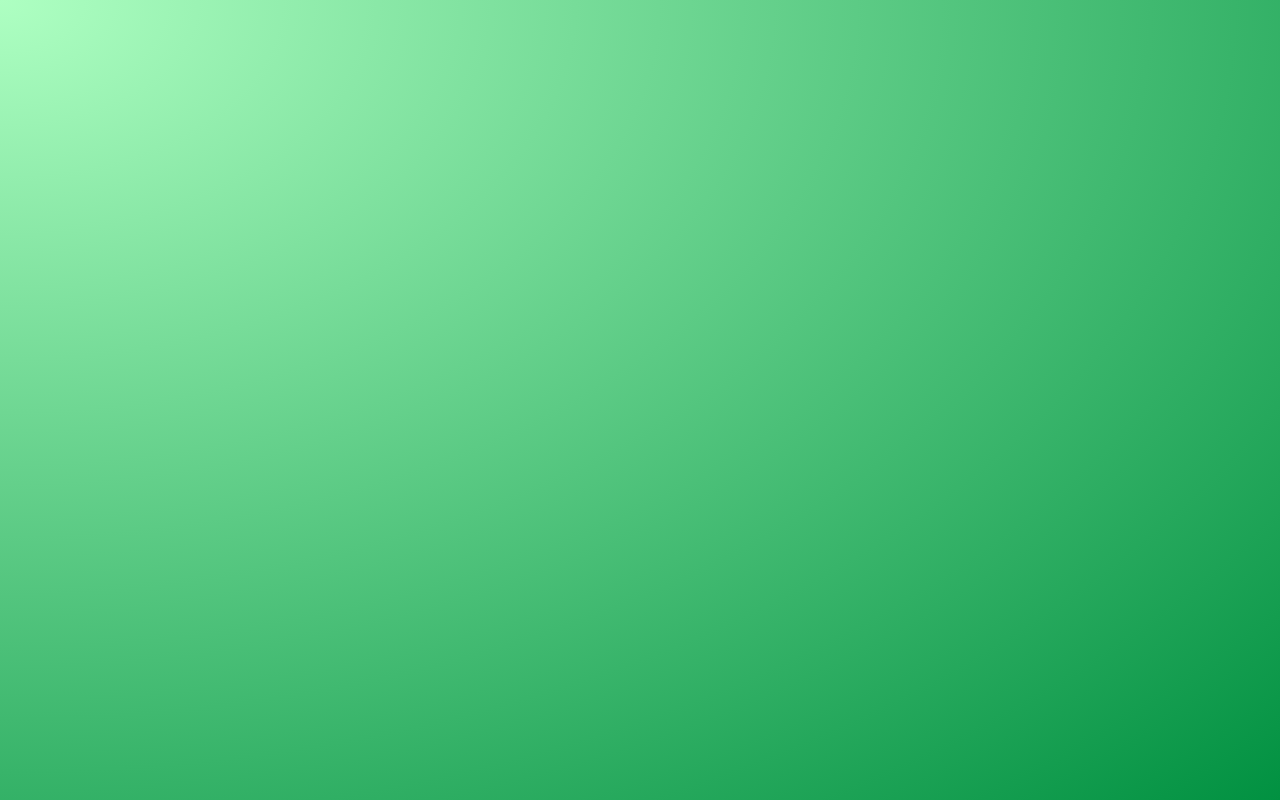
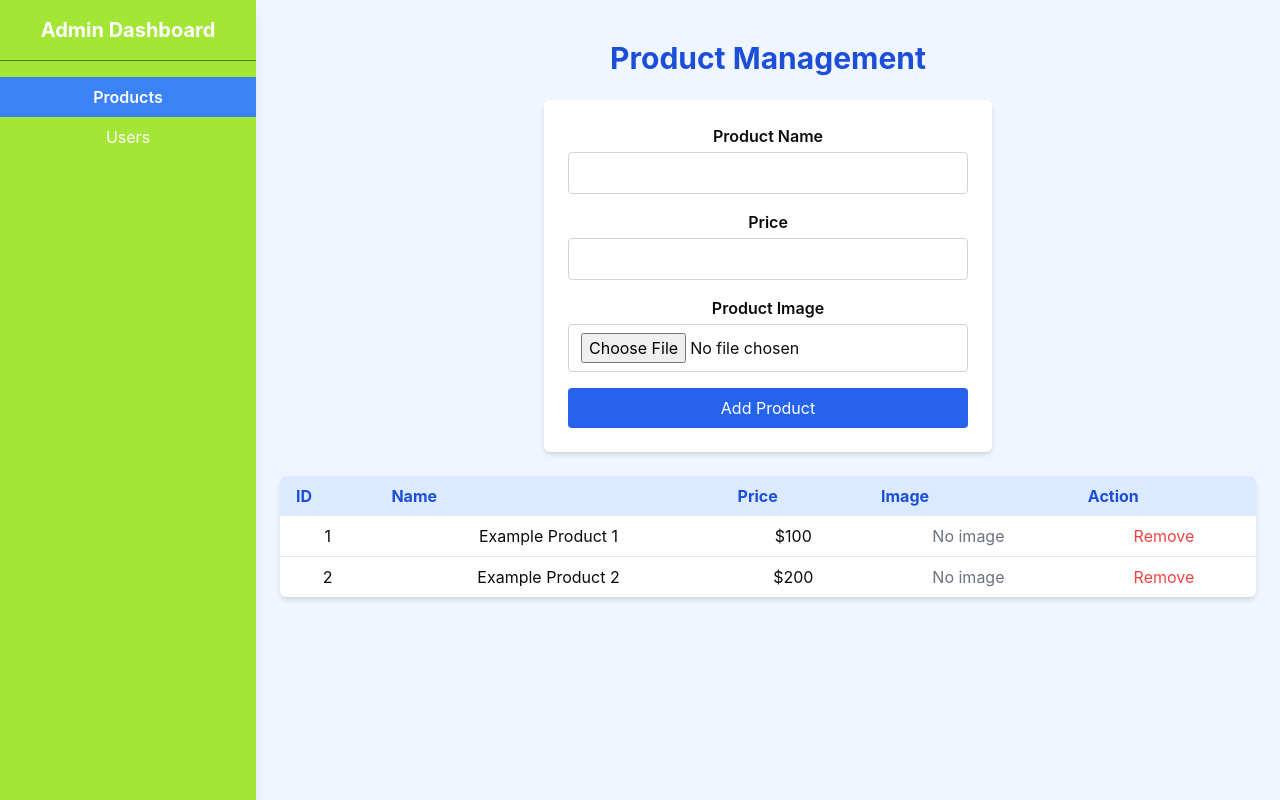
Before and after one commit to nurhadfina/myproject, a React (Create React App) app: page /admin/products in a window 1280 px wide. Before the commit this address had no page. Built offline with nearby package versions, Linux system fonts and the light colour scheme.

Commit message:
admin dashboard

```diff
--- a/src/App.jsx
+++ b/src/App.jsx
@@ -1,19 +1,22 @@
-import { BrowserRouter as Router, Routes, Route } from "react-router-dom";
-import Home from "./pages/customer/Home";
-import Shop from "./pages/customer/Shop";
-import ProductDetail from "./pages/customer/ProductDetail";
-import Cart from "./pages/customer/Cart";
-import Checkout from "./pages/customer/Checkout";
+// src/App.jsx
+import React from 'react';
+import { BrowserRouter as Router, Routes, Route } from 'react-router-dom';
+import Home from './pages/customer/Home';
+import Shop from './pages/customer/Shop';
+import Cart from './pages/customer/Cart';
+import AdminDashboard from './pages/admin/AdminDashboard';  // new import
 
 function App() {
   return (
     <Router>
       <Routes>
+        {/* Customer side routes */}
         <Route path="/" element={<Home />} />
         <Route path="/shop" element={<Shop />} />
-        <Route path="/product/:id" element={<ProductDetail />} />
         <Route path="/cart" element={<Cart />} />
-        <Route path="/checkout" element={<Checkout />} />
+
+        {/* Admin side route */}
+        <Route path="/admin/*" element={<AdminDashboard />} />
       </Routes>
     </Router>
   );
--- /dev/null
+++ b/src/components/admin/AdminSidebar.jsx
@@ -0,0 +1,39 @@
+// src/components/admin/AdminSidebar.jsx
+import React from 'react';
+import { NavLink } from 'react-router-dom';
+
+export default function AdminSidebar() {
+  return (
+    <aside className="w-full md:w-64 bg-lime-400 text-white h-screen shadow-lg">
+      <div className="p-4 text-xl font-bold border-b border-lime-700">
+        Admin Dashboard
+      </div>
+      <ul className="py-4">
+        <li>
+          <NavLink
+            to="/admin/products"
+            className={({ isActive }) =>
+              `block py-2 px-4 hover:bg-blue-500 transition ${
+                isActive ? 'bg-blue-500 font-semibold' : ''
+              }`
+            }
+          >
+            Products
+          </NavLink>
+        </li>
+        <li>
+          <NavLink
+            to="/admin/users"
+            className={({ isActive }) =>
+              `block py-2 px-4 hover:bg-blue-500 transition ${
+                isActive ? 'bg-blue-500 font-semibold' : ''
+              }`
+            }
+          >
+            Users
+          </NavLink>
+        </li>
+      </ul>
+    </aside>
+  );
+}
--- a/src/index.css
+++ b/src/index.css
@@ -23,5 +23,5 @@
   body {
     margin: 0;
     text-align: center;
-    color: #e6ddf9;
+    color: #0c0c0c;
   }
--- /dev/null
+++ b/src/pages/admin/AdminDashboard.jsx
@@ -0,0 +1,25 @@
+// src/pages/admin/AdminDashboard.jsx
+import React from 'react';
+import { Routes, Route, Navigate } from 'react-router-dom';
+import AdminSidebar from '../../components/admin/AdminSidebar';
+import ProductManagement from './ProductManagement';
+import UserManagement from './UserManagement';
+
+export default function AdminDashboard() {
+  return (
+    <div className="min-h-screen flex bg-blue-50">
+      {/* Sidebar */}
+      <AdminSidebar />
+
+      {/* Main content */}
+      <main className="flex-1 flex justify-center p-6 overflow-auto">
+        <Routes>
+          <Route path="products" element={<ProductManagement />} />
+          <Route path="users" element={<UserManagement />} />
+          {/* Redirect /admin -> /admin/products */}
+          <Route path="" element={<Navigate to="products" replace />} />
+        </Routes>
+      </main>
+    </div>
+  );
+}
--- /dev/null
+++ b/src/pages/admin/ProductManagement.jsx
@@ -0,0 +1,185 @@
+// src/pages/admin/ProductManagement.jsx
+import React, { useState } from 'react';
+
+export default function ProductManagement() {
+  const [products, setProducts] = useState([
+    { id: 1, name: 'Example Product 1', price: 100, image: '' },
+    { id: 2, name: 'Example Product 2', price: 200, image: '' },
+  ]);
+
+  // For the new product, we’ll store name, price, and *file* (instead of just a string).
+  const [newProductName, setNewProductName] = useState('');
+  const [newProductPrice, setNewProductPrice] = useState('');
+  const [newProductFile, setNewProductFile] = useState(null);
+
+  // We'll keep a preview URL so we can show a small image preview.
+  const [imagePreview, setImagePreview] = useState(null);
+
+  // Handle file selection and create a preview URL
+  const handleFileChange = (e) => {
+    const file = e.target.files[0];
+    if (!file) return; // If user cancels the file dialog
+    setNewProductFile(file);
+
+    // Create a temporary URL to preview the image in the browser
+    setImagePreview(URL.createObjectURL(file));
+  };
+
+  // Handle adding a product to the table
+  const handleAddProduct = (e) => {
+    e.preventDefault();
+
+    // In a real app, you might send the file to the server using FormData or similar
+    // For this demo, we'll just store the object in local state.
+    const newId = Date.now();
+    setProducts((prev) => [
+      ...prev,
+      {
+        id: newId,
+        name: newProductName,
+        price: Number(newProductPrice),
+        // For local state, we might store the local preview or keep the file if you want to upload later
+        image: imagePreview || '',
+      },
+    ]);
+
+    // Reset fields
+    setNewProductName('');
+    setNewProductPrice('');
+    setNewProductFile(null);
+    setImagePreview(null);
+  };
+
+  // Handle removing product
+  const handleRemoveProduct = (id) => {
+    setProducts((prev) => prev.filter((p) => p.id !== id));
+  };
+
+  return (
+    <div className="w-full max-w-5xl mx-auto flex flex-col items-center">
+      <h1 className="text-3xl font-bold mb-6 text-blue-700 mt-4">
+        Product Management
+      </h1>
+
+      {/* Add Product Form */}
+      <form
+        onSubmit={handleAddProduct}
+        className="mb-6 flex flex-col gap-4 w-full max-w-md bg-white p-6 shadow-md rounded-md"
+      >
+        {/* Product Name */}
+        <div>
+          <label htmlFor="productName" className="block font-semibold mb-1">
+            Product Name
+          </label>
+          <input
+            id="productName"
+            type="text"
+            value={newProductName}
+            onChange={(e) => setNewProductName(e.target.value)}
+            className="w-full border border-gray-300 rounded px-3 py-2 text-gray-600
+                       focus:outline-none focus:ring-2 focus:ring-blue-200"
+            required
+          />
+        </div>
+
+        {/* Product Price */}
+        <div>
+          <label htmlFor="productPrice" className="block font-semibold mb-1">
+            Price
+          </label>
+          <input
+            id="productPrice"
+            type="number"
+            value={newProductPrice}
+            onChange={(e) => setNewProductPrice(e.target.value)}
+            className="w-full border border-gray-300 rounded px-3 py-2
+                       focus:outline-none focus:ring-2 focus:ring-blue-200"
+            required
+          />
+        </div>
+
+        {/* Product Image (File Input) */}
+        <div>
+          <label htmlFor="productImage" className="block font-semibold mb-1">
+            Product Image
+          </label>
+          <input
+            id="productImage"
+            type="file"
+            accept="image/*"
+            onChange={handleFileChange}
+            className="w-full border border-gray-300 rounded px-3 py-2
+                       focus:outline-none focus:ring-2 focus:ring-blue-200"
+          />
+
+          {/* Preview if an image is selected */}
+          {imagePreview && (
+            <div className="mt-3">
+              <p className="text-sm text-gray-500">Preview:</p>
+              <img
+                src={imagePreview}
+                alt="Preview"
+                className="mt-1 max-h-20 object-cover rounded-md border"
+              />
+            </div>
+          )}
+        </div>
+
+        {/* Submit Button */}
+        <button
+          type="submit"
+          className="bg-blue-600 text-white py-2 px-4 rounded
+                     hover:bg-blue-700 transition"
+        >
+          Add Product
+        </button>
+      </form>
+
+      {/* Product List */}
+      <div className="w-full overflow-x-auto bg-white shadow-md rounded-md">
+        <table className="table-auto w-full">
+          <thead className="bg-blue-100">
+            <tr>
+              <th className="px-4 py-2 text-left text-blue-700">ID</th>
+              <th className="px-4 py-2 text-left text-blue-700">Name</th>
+              <th className="px-4 py-2 text-left text-blue-700">Price</th>
+              <th className="px-4 py-2 text-left text-blue-700">Image</th>
+              <th className="px-4 py-2 text-left text-blue-700">Action</th>
+            </tr>
+          </thead>
+          <tbody>
+            {products.map((product) => (
+              <tr
+                key={product.id}
+                className="border-b last:border-b-0 hover:bg-blue-50"
+              >
+                <td className="px-4 py-2">{product.id}</td>
+                <td className="px-4 py-2">{product.name}</td>
+                <td className="px-4 py-2">${product.price}</td>
+                <td className="px-4 py-2">
+                  {product.image ? (
+                    <img
+                      src={product.image}
+                      alt={product.name}
+                      className="h-10 w-10 object-cover rounded"
+                    />
+                  ) : (
+                    <span className="text-gray-500">No image</span>
+                  )}
+                </td>
+                <td className="px-4 py-2">
+                  <button
+                    onClick={() => handleRemoveProduct(product.id)}
+                    className="text-red-500 hover:underline"
+                  >
+                    Remove
+                  </button>
+                </td>
+              </tr>
+            ))}
+          </tbody>
+        </table>
+      </div>
+    </div>
+  );
+}
--- /dev/null
+++ b/src/pages/admin/UserManagement.jsx
@@ -0,0 +1,51 @@
+// src/pages/admin/UserManagement.jsx
+import React, { useEffect, useState } from 'react';
+
+export default function UserManagement() {
+  const [users, setUsers] = useState([]);
+
+  useEffect(() => {
+    // In a real app, fetch user data from your backend.
+    // For this demo, we'll just use static data:
+    setUsers([
+      { id: 1, name: 'Alice', email: 'alice@email.com' },
+      // ...
+    ]);
+  }, []);
+
+  return (
+    <div>
+      <h1 className="text-2xl font-bold mb-4">User Management</h1>
+      <div className="overflow-x-auto">
+        <table className="table-auto w-full bg-white shadow-md rounded-md overflow-hidden">
+          <thead className="bg-gray-200">
+            <tr>
+              <th className="px-4 py-2 text-left">ID</th>
+              <th className="px-4 py-2 text-left">Name</th>
+              <th className="px-4 py-2 text-left">Email</th>
+              <th className="px-4 py-2 text-left">Action</th>
+            </tr>
+          </thead>
+          <tbody>
+            {users.map((user) => (
+              <tr
+                key={user.id}
+                className="border-b last:border-b-0 hover:bg-gray-50"
+              >
+                <td className="px-4 py-2">{user.id}</td>
+                <td className="px-4 py-2">{user.name}</td>
+                <td className="px-4 py-2">{user.email}</td>
+                <td className="px-4 py-2">
+                  <button className="text-blue-500 hover:underline">
+                    View
+                  </button>
+                  {/* Add more actions like delete, edit, etc. */}
+                </td>
+              </tr>
+            ))}
+          </tbody>
+        </table>
+      </div>
+    </div>
+  );
+}
```
Also changed, not shown: src/components/admin/AdminHeader.jsx (added).
